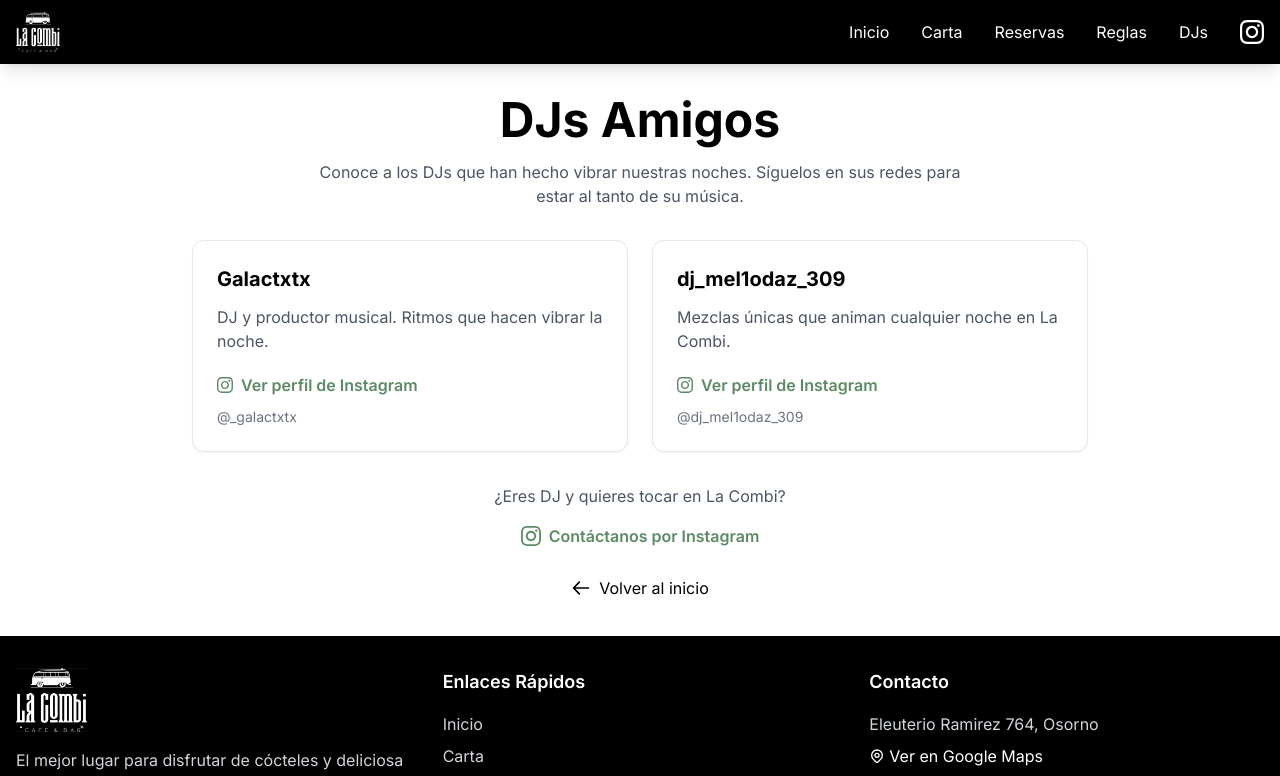
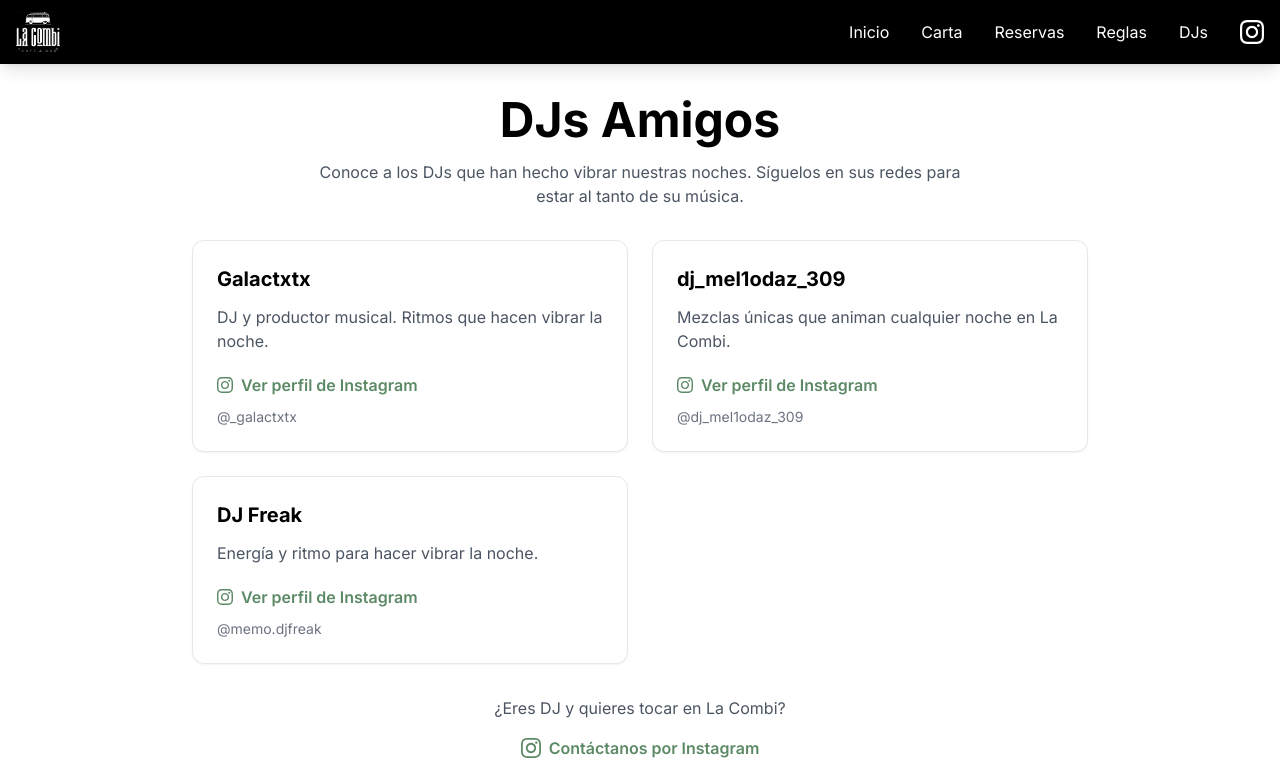
Before and after one commit to alvaroraulcastro/laCombiBar, a Next.js app: page /djs in a window 1280 px wide. Shown: the top 776 px of the page. Built offline with nearby package versions, Linux system fonts and the light colour scheme.

Commit message:
fix -> se incluye al dj Freak en el listado de DJs Amigos

```diff
--- a/app/djs/page.tsx
+++ b/app/djs/page.tsx
@@ -19,6 +19,12 @@ const djs: DJ[] = [
     name: 'dj_mel1odaz_309',
     instagram: 'https://www.instagram.com/dj_mel1odaz_309',
     bio: 'Mezclas únicas que animan cualquier noche en La Combi.',
+  },
+  {
+    id: 3,
+    name: 'DJ Freak',
+    instagram: 'https://www.instagram.com/memo.djfreak',
+    bio: 'Energía y ritmo para hacer vibrar la noche.',
   },
 ]
 
```
